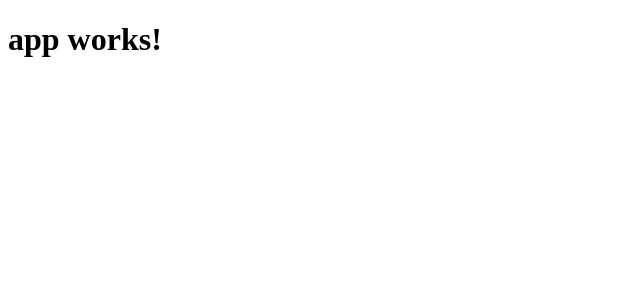
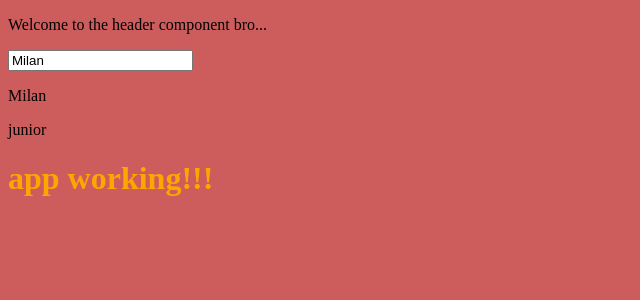
Before and after one commit to milanzivanov/portfolio-dev, an Angular app: page / in a window 1280 px wide. Shown: the top 300 px of the page, without its empty margins (0-640 px from the left). Built offline with nearby package versions, Linux system fonts and the light colour scheme.

Commit message:
secon commit

```diff
--- a/src/app/app.component.html
+++ b/src/app/app.component.html
@@ -1,3 +1,4 @@
+<app-header></app-header>
 <h1>
   {{title}}
 </h1>
--- a/src/app/app.component.ts
+++ b/src/app/app.component.ts
@@ -1,4 +1,5 @@
 import { Component } from '@angular/core';
+import  {HeaderComponent} from './header/header.component'
 
 @Component({
   selector: 'app-root',
@@ -6,5 +7,5 @@ import { Component } from '@angular/core';
   styleUrls: ['./app.component.css']
 })
 export class AppComponent {
-  title = 'app works!';
+  title = 'app working!!!';
 }
--- a/src/app/app.module.ts
+++ b/src/app/app.module.ts
@@ -4,10 +4,12 @@ import { FormsModule } from '@angular/forms';
 import { HttpModule } from '@angular/http';
 
 import { AppComponent } from './app.component';
+import { HeaderComponent } from './header/header.component';
 
 @NgModule({
   declarations: [
-    AppComponent
+    AppComponent,
+    HeaderComponent
   ],
   imports: [
     BrowserModule,
--- /dev/null
+++ b/src/app/header/header.component.html
@@ -0,0 +1,8 @@
+<p>
+  {{headerTitle}}
+</p>
+
+<input [(ngModel)]="data.name">
+
+<p>{{data.name}}</p>
+<p>{{data.status}}</p>
--- /dev/null
+++ b/src/app/header/header.component.ts
@@ -0,0 +1,24 @@
+import { Component, OnInit } from '@angular/core';
+
+@Component({
+  selector: 'app-header',
+  templateUrl: './header.component.html',
+  styleUrls: ['./header.component.css']
+})
+export class HeaderComponent implements OnInit {
+
+  headerTitle = 'Welcome to the header component bro...';
+
+  data = (
+    {
+      name: 'Milan',
+      status: 'junior'
+    }
+  )
+
+  constructor() { }
+
+  ngOnInit() {
+  }
+
+}
--- a/src/index.html
+++ b/src/index.html
@@ -6,6 +6,7 @@
   <base href="/">
 
   <meta name="viewport" content="width=device-width, initial-scale=1">
+  <link rel="stylesheet" href="styles.css">
   <link rel="icon" type="image/x-icon" href="favicon.ico">
 </head>
 <body>
--- a/src/styles.css
+++ b/src/styles.css
@@ -1 +1,8 @@
 /* You can add global styles to this file, and also import other style files */
+
+body {
+  background: indianred;
+}
+h1 {
+  color: orange;
+}
```
Also changed, not shown: src/app/header/header.component.css (added), 1 other file (tests, documents, lock files or other folders).
